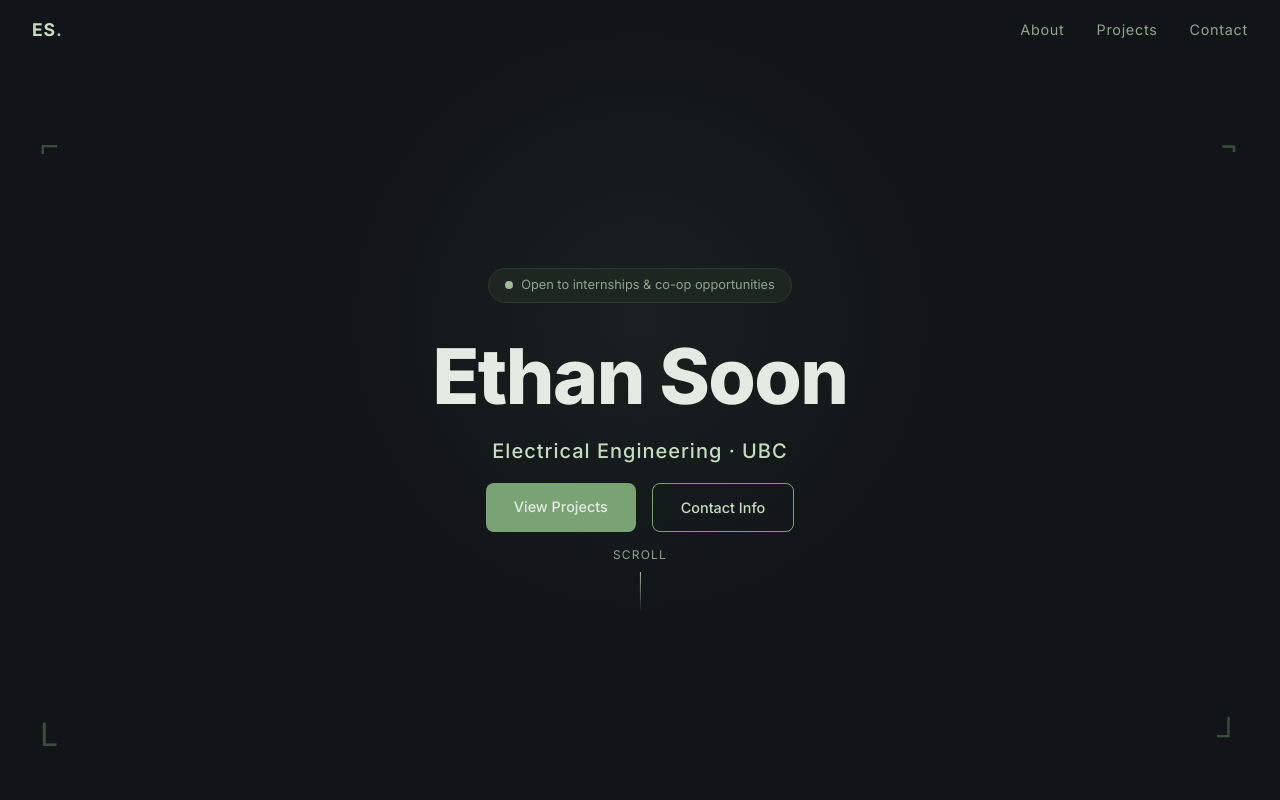
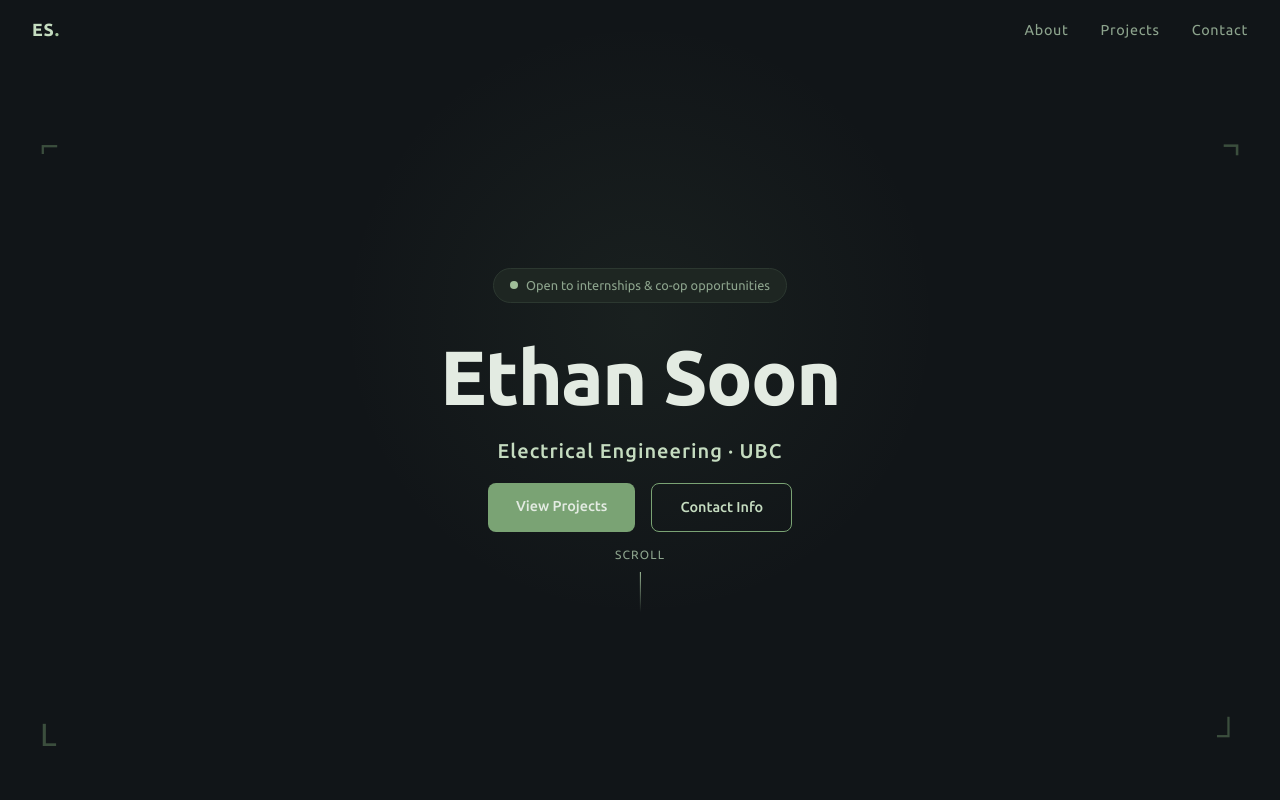
Before and after one commit to ethan-soon/ethan-soon.github.io, a Next.js app: page / in a window 1280 px wide. Shown: the top 800 px of the page. Built offline with nearby package versions, Linux system fonts and the light colour scheme.

Commit message:
changed font to Ubuntu

```diff
--- a/app/globals.css
+++ b/app/globals.css
@@ -26,7 +26,7 @@ html {
 body {
   background-color: var(--bg);
   color: var(--text);
-  font-family: 'Inter', sans-serif;
+  font-family: 'Ubuntu', sans-serif;
   line-height: 1.6;
 }
 
--- a/app/layout.tsx
+++ b/app/layout.tsx
@@ -1,8 +1,8 @@
 import type { Metadata } from 'next'
-import { Inter } from 'next/font/google'
+import { Ubuntu } from 'next/font/google'
 import './globals.css'
 
-const inter = Inter({ subsets: ['latin'] })
+const ubuntu = Ubuntu({ subsets: ['latin'], weight: ['300', '400', '500', '700'] })
 
 export const metadata: Metadata = {
   title: 'Ethan Soon — EE & Robotics',
@@ -16,7 +16,7 @@ export default function RootLayout({
 }) {
   return (
     <html lang="en">
-      <body className={inter.className}>
+      <body className={ubuntu.className}>
         {children}
       </body>
     </html>
```
